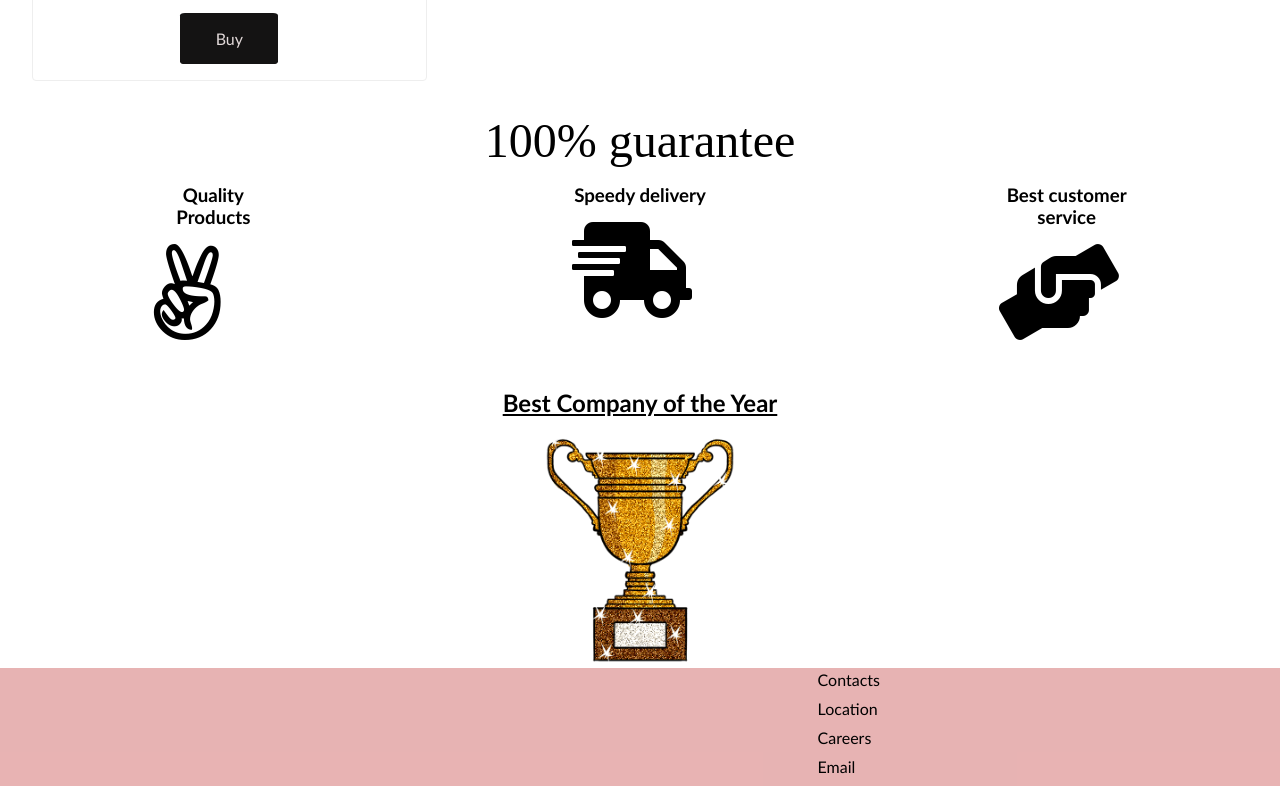
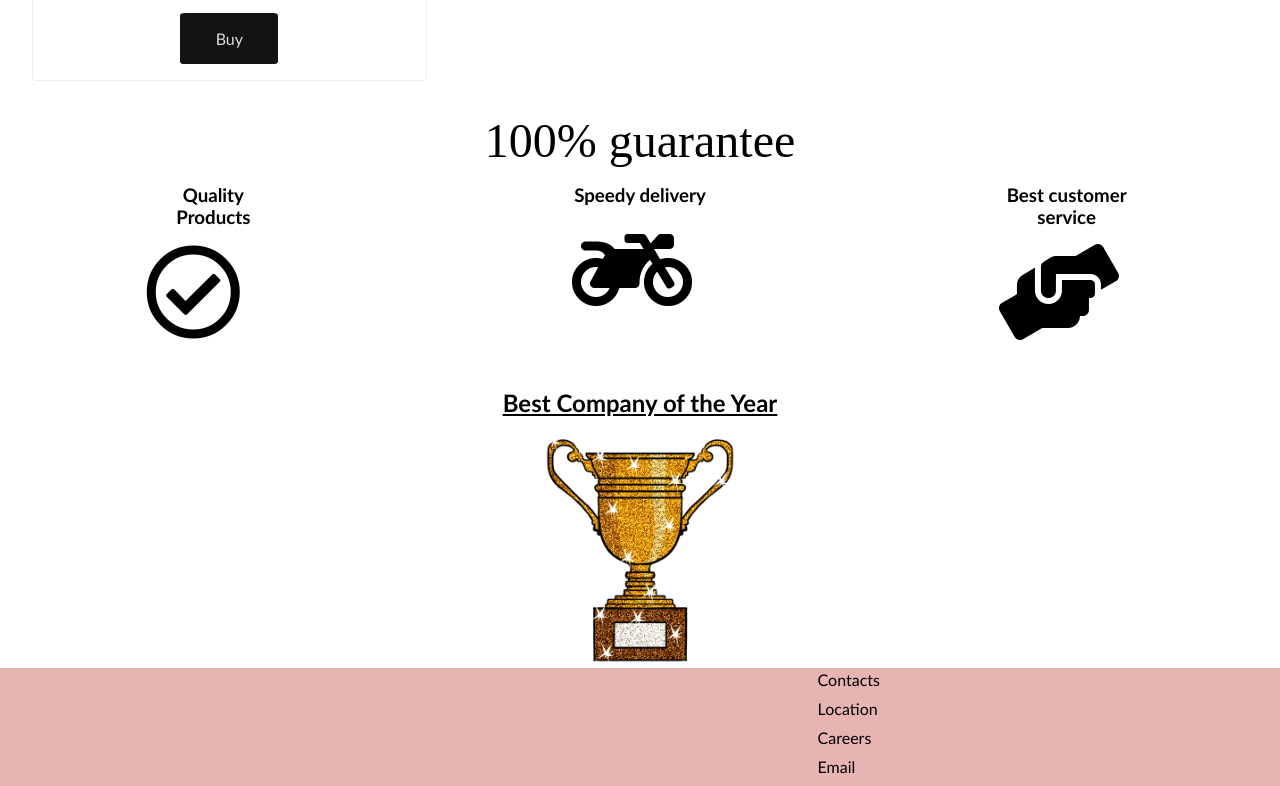
Before and after one commit to muriukialex/ClothesShoppingSite, a plain HTML site: page index.html in a window 1280 px wide. Shown: the part 1281-2067 px from the top of the page. Drawn offline with Linux system fonts and the light colour scheme.

Commit message:
replace custom icon

```diff
--- a/index.html
+++ b/index.html
@@ -94,11 +94,11 @@
         <section class="delivery-details">
             <div>
                 <h3>Quality Products</h3>
-                <i class="fab fa-angellist fa-6x"></i>
+                <i class="far fa-check-circle fa-6x"></i>
             </div>
             <div>
                 <h3>Speedy delivery</h3>
-                <i class="fas fa-shipping-fast fa-6x"></i>
+                <i class="fas fa-motorcycle fa-6x"></i>
             </div>
             <div>
                 <h3>Best customer service</h3>
```
